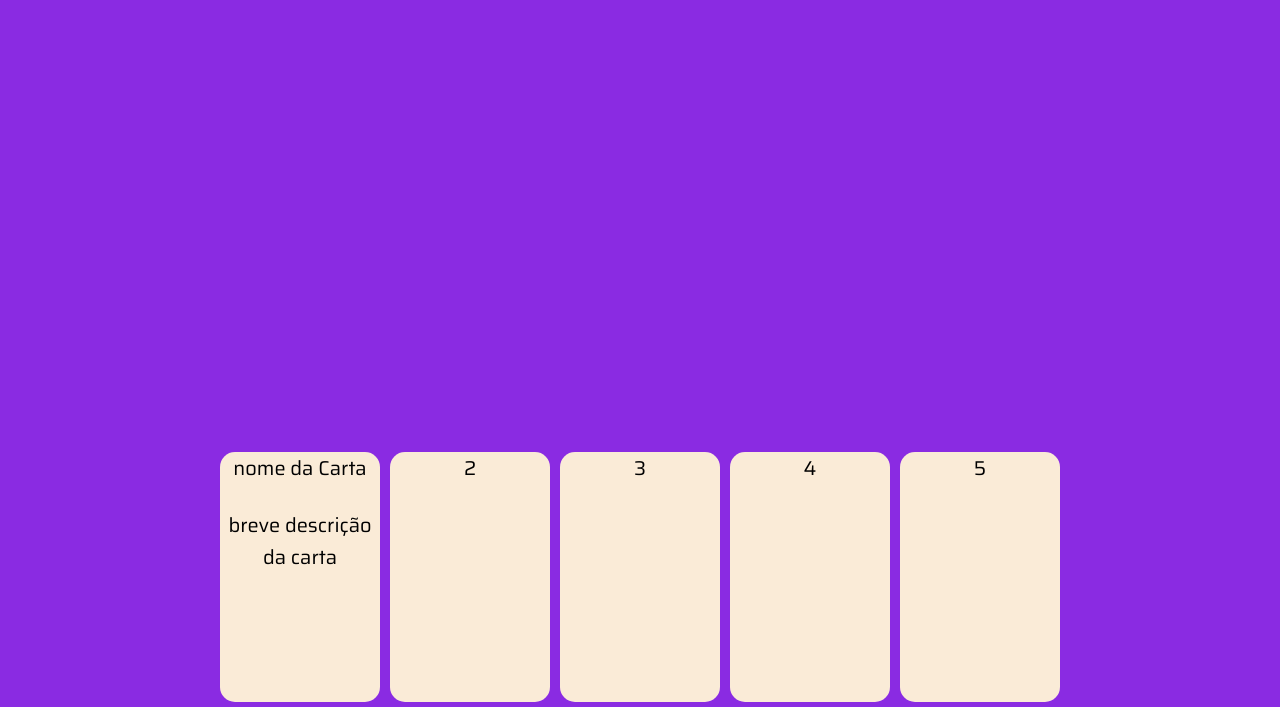
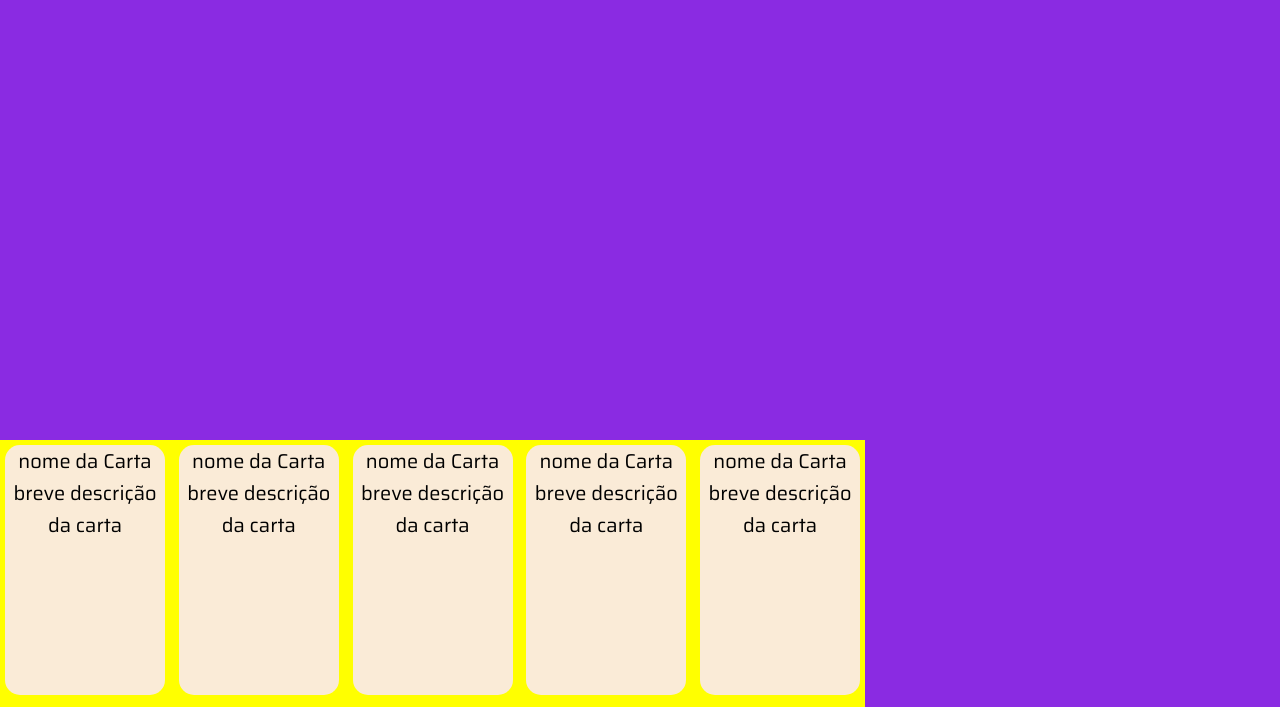
Before and after one commit to BuxaCanhao/site, a plain HTML site: page index.html in a window 1280 px wide. Shown: the part 93-800 px from the top of the page. Drawn offline with Linux system fonts and the light colour scheme.

Commit message:
alt-011125

```diff
--- a/index.html
+++ b/index.html
@@ -16,22 +16,26 @@
     </ul>
   </nav>
   <div id="cardboard">
-    <div class="card">
+    <div class="card" id="card1">
       <P class="titulocard">nome da Carta</P>
-      <br>
       <p class="descricaocard">breve descrição da carta</p>
     </div>
-    <div class="card">
-      <p class="titulocard">2</p>
+    <div class="card" id="card2">
+      <P class="titulocard">nome da Carta</P>
+      <p class="descricaocard">breve descrição da carta</p>
     </div>
-    <div class="card">
-      <p class="titulocard">3</p>
+    <div class="card" id="card3">
+      <P class="titulocard">nome da Carta</P>
+      <p class="descricaocard">breve descrição da carta</p>
     </div>
-    <div class="card">
-      <p class="titulocard">4</p>
+    <div class="card" id="card4">
+      <P class="titulocard">nome da Carta</P>
+      <p class="descricaocard">breve descrição da carta</p>
     </div>
-    <div class="card">
-      <p>5</p></div>
+    <div class="card" id="card5">
+      <P class="titulocard">nome da Carta</P>
+      <p class="descricaocard">breve descrição da carta</p>
+    </div>
   </div>
 </body>
 </html>
--- a/style.css
+++ b/style.css
@@ -8,16 +8,17 @@
     font-family: "Saira", sans-serif;
     font-weight: normal;
     font-size: 16px;
+    overflow: hidden;
 }
 
 body{
+    position: absolute;
     background-color: blueviolet;
-    display: flex;
-    flex-direction: row;
-    justify-content: flex-start;
+    /* display: flex;
+    flex-direction: column;
+    justify-content: space-between;
     min-height: 100dvh;
-    align-content: space-between;
-    flex-wrap: wrap;
+    flex-wrap: nowrap; */
 }
 /*MENU*/
 nav{
@@ -39,27 +40,45 @@ nav img:hover{
 
 /**CARDBOARD**/
 #cardboard{
-    width: 100%;
+    background-color: yellow;
+    /* margin: 0px auto;
     display: flex;
-    flex-direction: row;
-    justify-content: center;
-    align-items:flex-end;
+    max-height: 300px;
+    max-width: 95%;
+    flex-direction: column;
+    align-content: space-around;
+    flex-wrap: wrap;
+    overflow-y: hidden;
+    overflow-x: auto; */
+
+    max-height: 300px;
+    position: fixed;
+    bottom: 0;
+    overflow: hidden;
+}
+
+.card{
+    /*designer base*/
+    background-color: antiquewhite;
+    text-align: center;
+    margin: 5px;
+    width: 160px;
+    height: 250px;
+    border-radius: 15px;
+
+    /*posicionamento*/
+    display: inline-block;
+    position: relative;
+    bottom: 10%;
 }
 
 .card p{
     font-size: clamp(1.2rem, 0.5rem + 1.5vw, 1.25rem);
 }
 
-.card{
-    background-color: antiquewhite;
-    text-align: center;
-    margin: 5px;
-    width: 160px;
-    height: 250px;
-    border-radius: 15px;
-}
-
 .card:hover{
+    position: absolute;
+    z-index: 1;
     width: 250px;
     margin-bottom: 50px;
     transition: 0.3s;
@@ -68,3 +87,19 @@ nav img:hover{
 .card:not(:hover ){
     transition: 0.3s;
 }
+
+#card1{
+
+}
+#card2{
+
+}
+#card3{
+
+}
+#card4{
+
+}
+#card5{
+
+}
```
